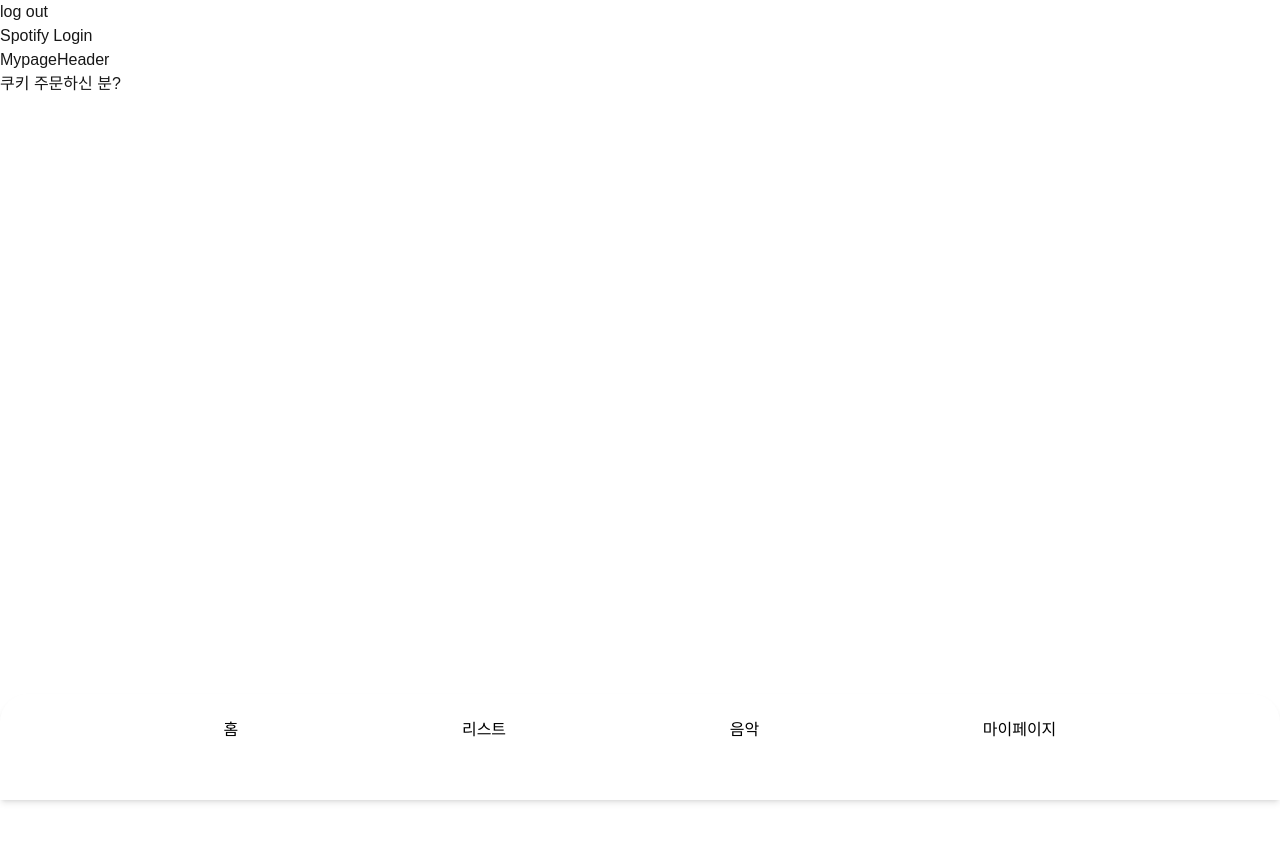
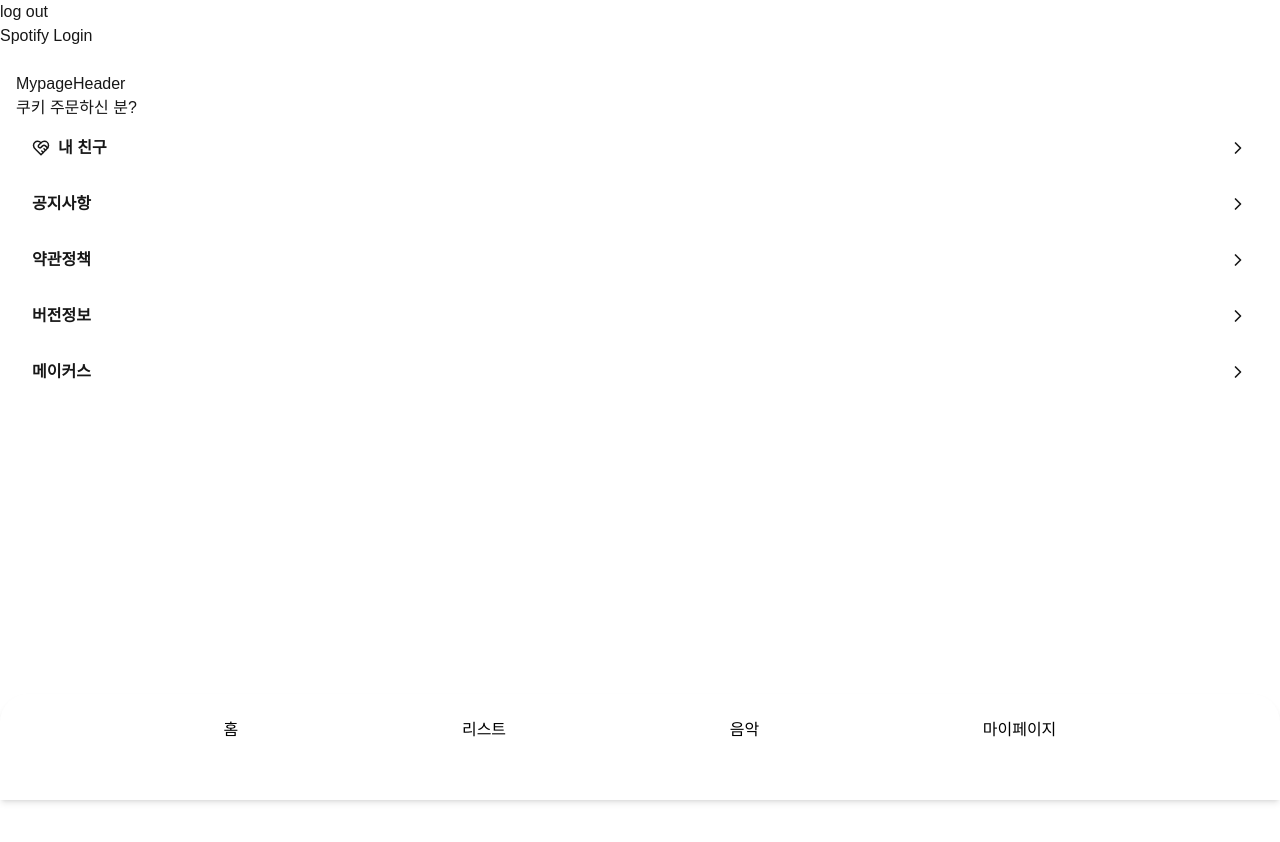
Before and after one commit to fourkie/fourkie, a Next.js app: page /my-page in a window 1280 px wide. Shown: the top 842 px of the page. Built offline with nearby package versions, Linux system fonts and the light colour scheme; no server answers.

Commit message:
add: 마이페이지 내의 페이지 항목 폴더화 / 마이페이지에서 렌더링 / 라우팅 적용 완료

```diff
--- a/src/app/friends/page.tsx
+++ b/src/app/friends/page.tsx
@@ -0,0 +1,5 @@
+const Friends = () => {
+  return <div>Friends</div>;
+};
+
+export default Friends;
--- /dev/null
+++ b/src/app/my-page/components/mypage-menu-item.tsx
@@ -0,0 +1,22 @@
+"use client";
+
+import Link from "next/link";
+import { MypageMenuItemProps } from "../type";
+import { ChevronRight } from "lucide-react";
+
+const MypageMenuItem = ({ href, label, icon }: MypageMenuItemProps) => {
+  return (
+    <Link
+      href={href}
+      className="flex items-center justify-between bg-white p-4 rounded-xl"
+    >
+      <div className="flex items-center gap-2 font-semibold">
+        {icon}
+        {label}
+      </div>
+      <ChevronRight size={20} />
+    </Link>
+  );
+};
+
+export default MypageMenuItem;
--- /dev/null
+++ b/src/app/my-page/components/mypage-menu-list.tsx
@@ -0,0 +1,32 @@
+"use client";
+
+import { HeartHandshake } from "lucide-react";
+import MypageMenuItem from "./mypage-menu-item";
+
+const MypageMenuList = () => {
+  return (
+    <ul>
+      <li>
+        <MypageMenuItem
+          href="/friends"
+          label="내 친구"
+          icon={<HeartHandshake size={18} />}
+        />
+      </li>
+      <li>
+        <MypageMenuItem href="/notice" label="공지사항" />
+      </li>
+      <li>
+        <MypageMenuItem href="/terms" label="약관정책" />
+      </li>
+      <li>
+        <MypageMenuItem href="/version" label="버전정보" />
+      </li>
+      <li>
+        <MypageMenuItem href="/makers" label="메이커스" />
+      </li>
+    </ul>
+  );
+};
+
+export default MypageMenuList;
--- a/src/app/my-page/components/mypage-menu.tsx
+++ /dev/null
@@ -1 +0,0 @@
-"use client";
--- a/src/app/my-page/page.tsx
+++ b/src/app/my-page/page.tsx
@@ -1,11 +1,14 @@
 import MypageHeader from "./components/mypage-header";
+import MypageMenuList from "./components/mypage-menu-list";
 import MypageProfile from "./components/mypage-profile";
 
 const MyPage = () => {
   return (
-    <div className="min-h-screen bg-white">
+    <div className="min-h-screen bg-white px-4 py-6">
       <MypageHeader />
       <MypageProfile />
+      {/* 감정 통계 그래프 자리 */}
+      <MypageMenuList />
     </div>
   );
 };
--- /dev/null
+++ b/src/app/notice/page.tsx
@@ -0,0 +1,5 @@
+const Notice = () => {
+  return <div>Notice</div>;
+};
+
+export default Notice;
--- /dev/null
+++ b/src/app/smookie-makers/page.tsx
@@ -0,0 +1,5 @@
+const Makers = () => {
+  return <div>Makers</div>;
+};
+
+export default Makers;
--- /dev/null
+++ b/src/app/terms/page.tsx
@@ -0,0 +1,5 @@
+const Terms = () => {
+  return <div>Terms</div>;
+};
+
+export default Terms;
--- /dev/null
+++ b/src/app/version/page.tsx
@@ -0,0 +1,5 @@
+const Version = () => {
+  return <div>Version</div>;
+};
+
+export default Version;
```
Also changed, not shown: src/app/my-page/type.ts (+7 -0 lines).
